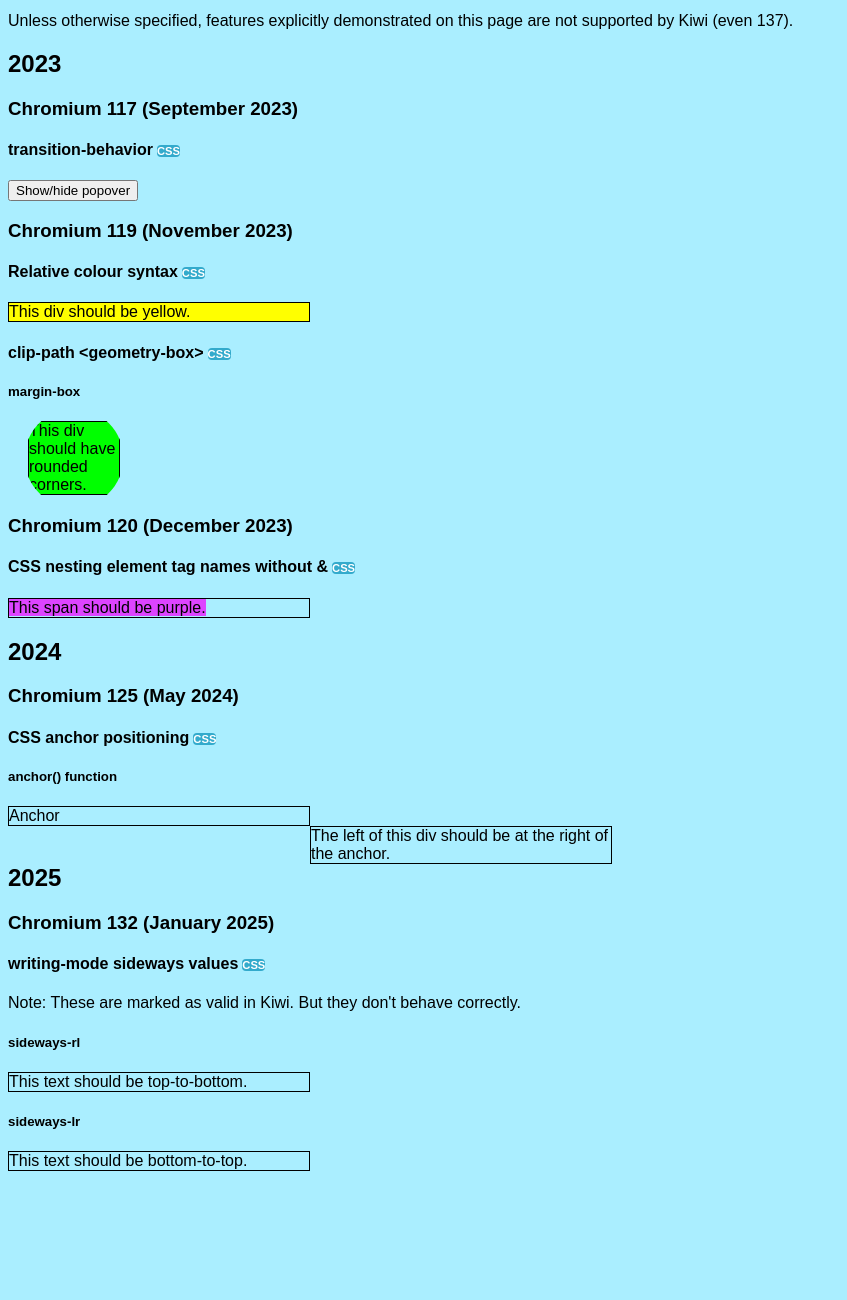
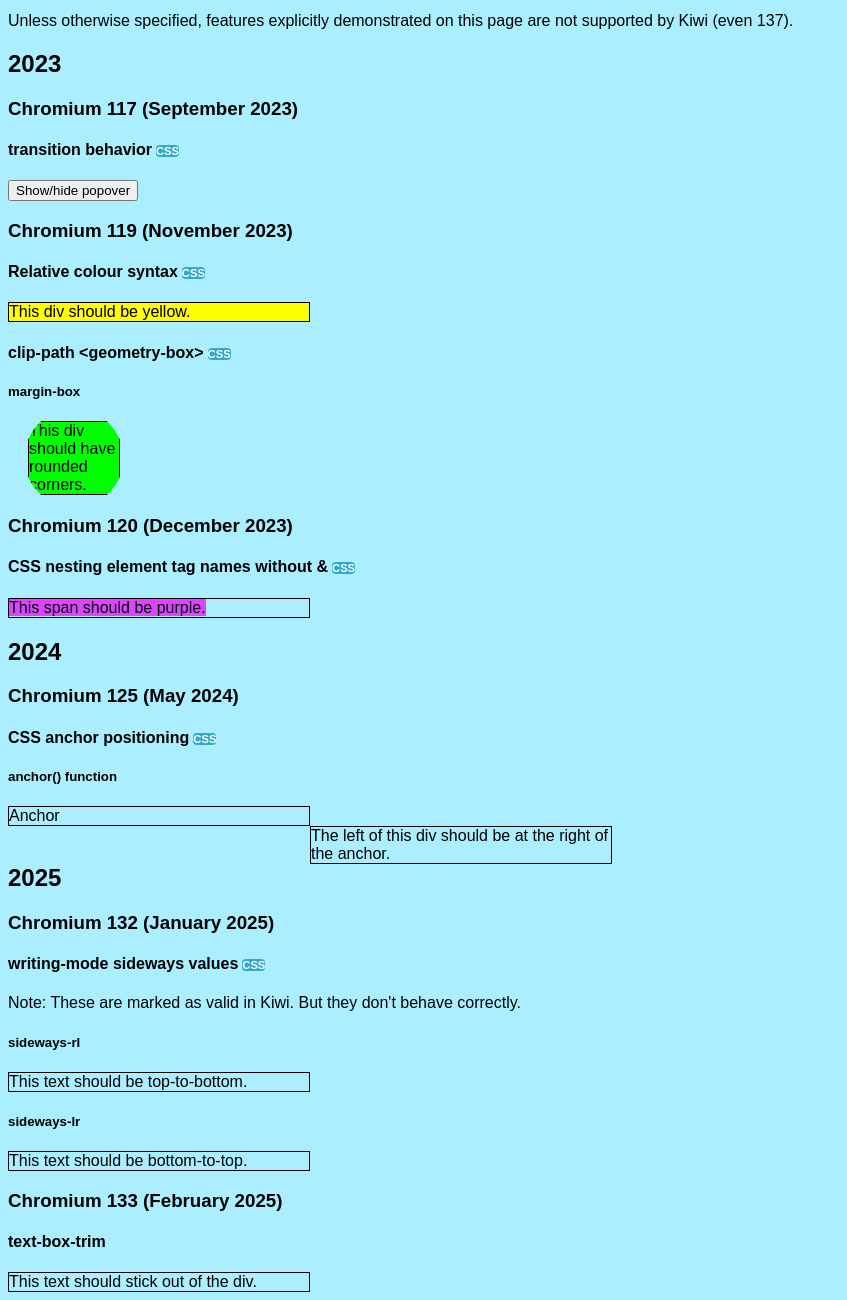
Before and after one commit to acornmonkey/KiwiIsBroken, a plain HTML site: page index.html in a window 1280 px wide. Shown: the part 206-1506 px from the top of the page, without its empty margins (0-847 px from the left). Before the commit the page ends 1385 px from the top, so only its background shows below. Drawn offline with Linux system fonts and the light colour scheme.

Commit message:
Chromium 133: text-box-trim

```diff
--- a/index.html
+++ b/index.html
@@ -55,6 +55,9 @@
 			#lr {
 				writing-mode: sideways-lr;
 			}
+			#trim {
+				text-box-trim: trim-both;
+			}
 		</style>
 		<title>Kiwi Browser is broken!</title>
 		<meta name="viewport" content="width=device-width, initial-scale=1.0">
@@ -67,7 +70,7 @@
 		<p>Unless otherwise specified, features explicitly demonstrated on this page are not supported by Kiwi (even 137).</p>
 		<h2>2023</h2>
 			<h3>Chromium 117 (September 2023)</h3>
-				<h4>transition-behavior<span class="label label-css">CSS</span></h4>
+				<h4>transition behavior<span class="label label-css">CSS</span></h4>
 					<div popover id="transition">This popover should slowly fade when hidden.</div>
 					<button popovertarget="transition">Show/hide popover</button>
 			<h3>Chromium 119 (November 2023)</h3>
@@ -94,5 +97,8 @@
 						<div id="rl">This text should be top-to-bottom.</div>
 					<h5>sideways-lr</h5>
 						<div id="lr">This text should be bottom-to-top.</div>
+			<h3>Chromium 133 (February 2025)</h3>
+				<h4>text-box-trim</h4>
+					<div id="trim">This text should stick out of the div.</div>
 	</body>
 </html>
```
